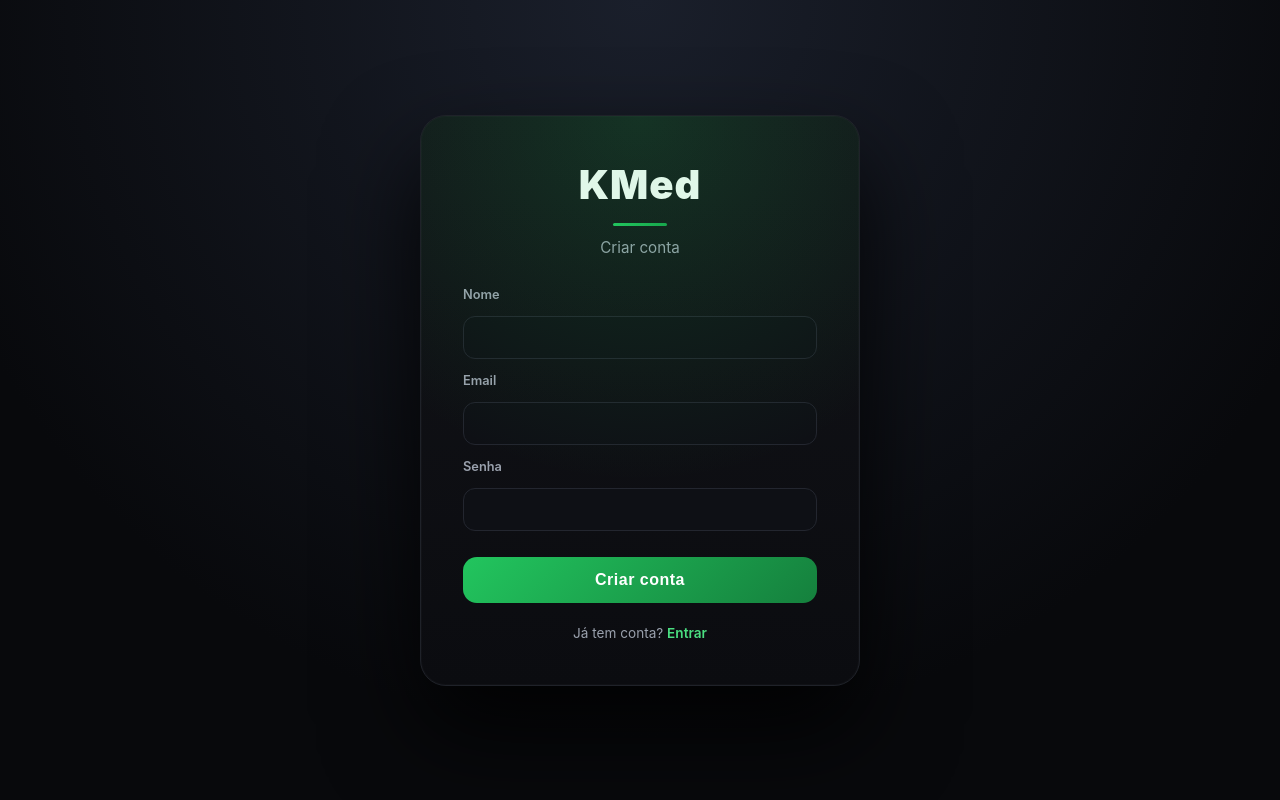
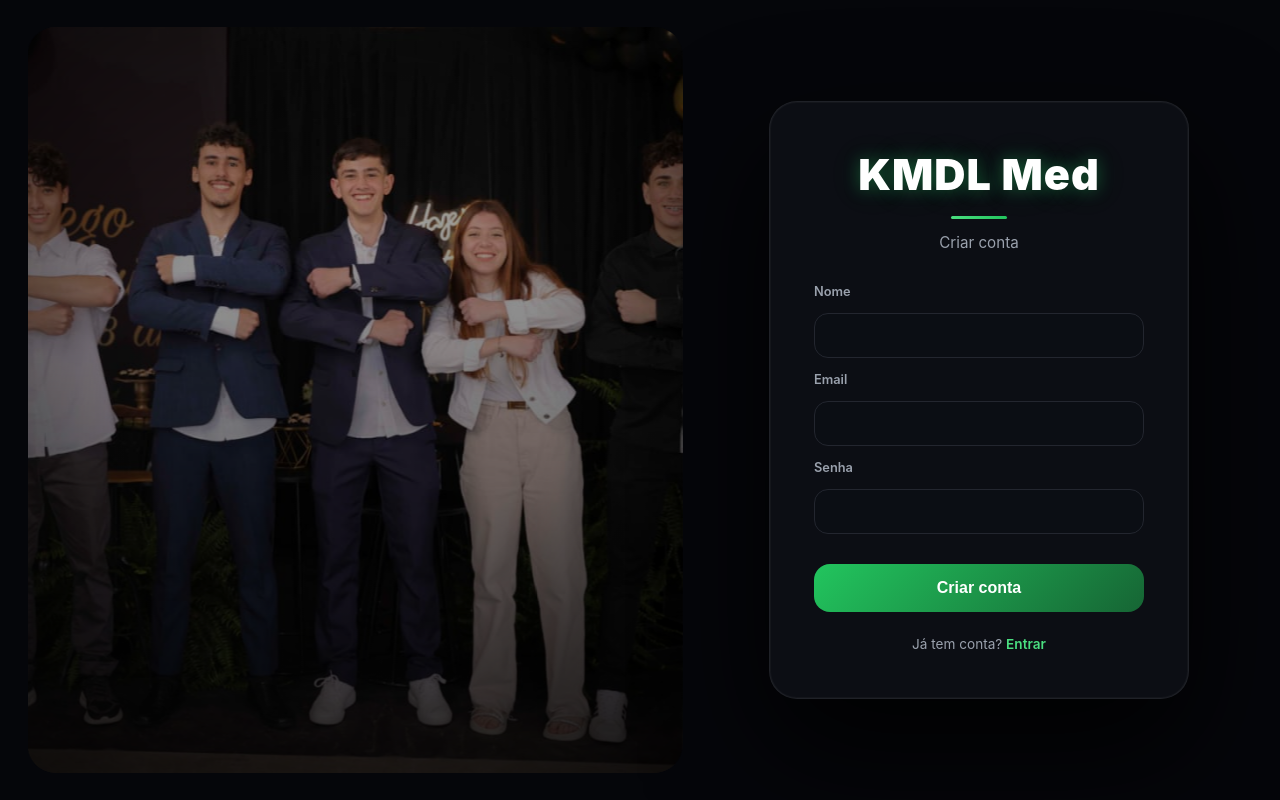
Before and after one commit to Kauesoaresz/KMDL-Med, a Node server app: page /cadastrar in a window 1280 px wide. Run offline with Node 20, Linux system fonts and the light colour scheme; some libraries are stand-ins or nearby versions.

Commit message:
Versão 1.1.8

```diff
--- a/src/public/css/auth/login.css
+++ b/src/public/css/auth/login.css
@@ -1,30 +1,72 @@
-/* ===============================
-   KMed | Login (Thematic & Premium)
-   =============================== */
+/* ======================================================
+   KMDL Med | Login — Premium, Fluido e Impactante
+   ====================================================== */
 
 * {
-  box-sizing: border-box;
   margin: 0;
   padding: 0;
+  box-sizing: border-box;
 }
 
 html, body {
   height: 100%;
-  font-family: "Inter", system-ui, -apple-system, BlinkMacSystemFont, sans-serif;
+  font-family: "Inter", system-ui, sans-serif;
+  background: #05060a;
 }
 
 /* ===============================
-   FUNDO
+   LAYOUT GERAL
    =============================== */
 
-.bg {
+.auth {
   min-height: 100vh;
+  display: flex;
+  padding: 32px;
+  gap: 32px;
+}
+
+/* ===============================
+   IMAGEM (ESQUERDA)
+   =============================== */
+
+.auth__image {
+  flex: 1.2;
+  border-radius: 28px;
+  overflow: hidden;
+
   background:
-    radial-gradient(circle at top, #1b1f2a, #08090c 70%);
+    linear-gradient(
+      180deg,
+      rgba(0,0,0,0.25),
+      rgba(0,0,0,0.75)
+    ),
+    url("/public/img/os-guri-da-medicina.jpg") center / cover no-repeat;
+
+  position: relative;
+  animation: zoomSlow 20s ease-in-out infinite alternate;
+}
+
+/* vinheta elegante */
+.auth__image::after {
+  content: "";
+  position: absolute;
+  inset: 0;
+  background: radial-gradient(
+    circle at center,
+    transparent 40%,
+    rgba(0,0,0,0.6)
+  );
+}
+
+/* ===============================
+   CONTEÚDO (DIREITA)
+   =============================== */
+
+.auth__content {
+  flex: 1;
   display: flex;
   align-items: center;
   justify-content: center;
-  color: #eaeaea;
 }
 
 /* ===============================
@@ -34,32 +76,20 @@ html, body {
 .card {
   width: 100%;
   max-width: 420px;
-  padding: 42px 40px;
+  padding: 46px 44px;
 
-  background: linear-gradient(180deg, #121318, #0b0c10);
-  border-radius: 26px;
+  background: rgba(15, 17, 23, 0.85);
+  backdrop-filter: blur(18px);
 
-  border: 1px solid #1f2229;
+  border-radius: 28px;
+  border: 1px solid rgba(255,255,255,0.08);
+
   box-shadow:
-    0 40px 90px rgba(0,0,0,0.8),
-    inset 0 0 0 1px rgba(255,255,255,0.02);
+    0 50px 120px rgba(0,0,0,0.85),
+    inset 0 0 0 1px rgba(255,255,255,0.03);
 
   text-align: center;
-  position: relative;
-  overflow: hidden;
-}
-
-/* brilho sutil */
-.card::before {
-  content: "";
-  position: absolute;
-  inset: 0;
-  background: radial-gradient(
-    circle at top,
-    rgba(37, 99, 235, 0.15),
-    transparent 60%
-  );
-  pointer-events: none;
+  animation: cardEnter 0.6s ease forwards;
 }
 
 /* ===============================
@@ -67,24 +97,27 @@ html, body {
    =============================== */
 
 .card h1 {
-  font-size: 2.6rem;
+  font-size: 2.7rem;
   font-weight: 900;
+  color: #ffffff;
   letter-spacing: 1px;
-  color: #ffffff;
+  text-shadow:
+    0 0 16px rgba(34,197,94,0.35),
+    0 0 32px rgba(34,197,94,0.15);
 }
 
 .card h1::after {
   content: "";
   display: block;
-  width: 48px;
+  width: 56px;
   height: 3px;
-  margin: 14px auto 0;
+  margin: 16px auto 0;
   border-radius: 999px;
-  background: linear-gradient(90deg, #2563eb, #22c55e);
+  background: linear-gradient(90deg, #22c55e, #16a34a);
 }
 
 .sub {
-  margin-top: 12px;
+  margin-top: 14px;
   font-size: 0.95rem;
   color: #9aa1ad;
 }
@@ -108,7 +141,7 @@ html, body {
    =============================== */
 
 .form {
-  margin-top: 28px;
+  margin-top: 32px;
   display: flex;
   flex-direction: column;
   gap: 14px;
@@ -122,26 +155,24 @@ html, body {
 }
 
 .form input {
-  padding: 12px 14px;
-  border-radius: 12px;
+  padding: 13px 14px;
+  border-radius: 14px;
 
-  background: #0e1015;
+  background: #0b0e14;
   border: 1px solid #23262f;
 
   color: #eaeaea;
   font-size: 0.95rem;
 
-  transition: border-color 0.2s ease, box-shadow 0.2s ease;
-}
-
-.form input::placeholder {
-  color: #6b7280;
+  transition: all 0.2s ease;
 }
 
 .form input:focus {
   outline: none;
-  border-color: #2563eb;
-  box-shadow: 0 0 0 3px rgba(37, 99, 235, 0.25);
+  border-color: #22c55e;
+  box-shadow:
+    0 0 0 3px rgba(34,197,94,0.25),
+    0 0 18px rgba(34,197,94,0.25);
 }
 
 /* ===============================
@@ -149,26 +180,25 @@ html, body {
    =============================== */
 
 .form button {
-  margin-top: 10px;
-  padding: 14px;
+  margin-top: 16px;
+  padding: 15px;
 
-  border-radius: 14px;
+  border-radius: 16px;
   border: none;
 
-  background: linear-gradient(135deg, #2563eb, #1d4ed8);
+  background: linear-gradient(135deg, #22c55e, #15803d);
   color: #ffffff;
 
   font-size: 1rem;
   font-weight: 800;
-  letter-spacing: 0.5px;
+  cursor: pointer;
 
-  cursor: pointer;
   transition: transform 0.15s ease, box-shadow 0.15s ease;
 }
 
 .form button:hover {
   transform: translateY(-2px);
-  box-shadow: 0 18px 40px rgba(37, 99, 235, 0.55);
+  box-shadow: 0 18px 40px rgba(34,197,94,0.55);
 }
 
 /* ===============================
@@ -176,13 +206,14 @@ html, body {
    =============================== */
 
 .link {
-  margin-top: 22px;
+  margin-top: 24px;
   font-size: 0.85rem;
   color: #9aa1ad;
+  text-align: center;
 }
 
 .link a {
-  color: #60a5fa;
+  color: #4ade80;
   font-weight: 600;
   text-decoration: none;
 }
--- a/src/public/css/auth/register.css
+++ b/src/public/css/auth/register.css
@@ -1,206 +1,22 @@
-/* ===============================
-   KMed | Cadastro (Premium & Clean)
-   =============================== */
+/* ======================================================
+   KMDL Med | Register — Premium & Growth
+   ====================================================== */
 
-* {
-  box-sizing: border-box;
-  margin: 0;
-  padding: 0;
+@import url("./login.css");
+
+/* Sobrescritas específicas do cadastro */
+
+.card h1::after {
+  background: linear-gradient(90deg, #4ade80, #22c55e);
 }
 
-html, body {
-  height: 100%;
-  font-family: "Inter", system-ui, -apple-system, BlinkMacSystemFont, sans-serif;
-}
-
-/* ===============================
-   FUNDO
-   =============================== */
-
-.bg {
-  min-height: 100vh;
-  background:
-    radial-gradient(circle at top, #1a1f2b, #08090c 72%);
-  display: flex;
-  align-items: center;
-  justify-content: center;
-  color: #eaeaea;
-}
-
-/* ===============================
-   CARD
-   =============================== */
-
-.card {
-  width: 100%;
-  max-width: 440px;
-  padding: 44px 42px;
-
-  background: linear-gradient(180deg, #121318, #0b0c10);
-  border-radius: 26px;
-
-  border: 1px solid #1f2229;
-  box-shadow:
-    0 45px 95px rgba(0,0,0,0.85),
-    inset 0 0 0 1px rgba(255,255,255,0.02);
-
-  text-align: center;
-  position: relative;
-  overflow: hidden;
-}
-
-/* brilho temático (verde = crescimento) */
-.card::before {
-  content: "";
-  position: absolute;
-  inset: 0;
-  background: radial-gradient(
-    circle at top,
-    rgba(34, 197, 94, 0.18),
-    transparent 60%
-  );
-  pointer-events: none;
-}
-
-/* ===============================
-   TÍTULO
-   =============================== */
-
-.card h1 {
-  font-size: 2.5rem;
-  font-weight: 900;
-  letter-spacing: 1px;
-  color: #ffffff;
-}
-
-.card h1::after {
-  content: "";
-  display: block;
-  width: 54px;
-  height: 3px;
-  margin: 14px auto 0;
-  border-radius: 999px;
-  background: linear-gradient(90deg, #22c55e, #16a34a);
-}
-
-.sub {
-  margin-top: 12px;
-  font-size: 0.95rem;
-  color: #9aa1ad;
-}
-
-/* ===============================
-   ALERTA
-   =============================== */
-
-.alert {
-  margin-top: 20px;
-  padding: 12px 14px;
-  border-radius: 10px;
-  background: rgba(239, 68, 68, 0.15);
-  border: 1px solid #ef4444;
-  color: #f87171;
-  font-size: 0.85rem;
-}
-
-/* ===============================
-   FORMULÁRIO
-   =============================== */
-
-.form {
-  margin-top: 30px;
-  display: flex;
-  flex-direction: column;
-  gap: 14px;
-  text-align: left;
-}
-
-.form label {
-  font-size: 0.8rem;
-  font-weight: 600;
-  color: #9aa1ad;
-}
-
-.form input {
-  padding: 12px 14px;
-  border-radius: 12px;
-
-  background: #0e1015;
-  border: 1px solid #23262f;
-
-  color: #eaeaea;
-  font-size: 0.95rem;
-
-  transition: border-color 0.2s ease, box-shadow 0.2s ease;
-}
-
-.form input::placeholder {
-  color: #6b7280;
+.form button {
+  background: linear-gradient(135deg, #22c55e, #166534);
 }
 
 .form input:focus {
-  outline: none;
-  border-color: #22c55e;
-  box-shadow: 0 0 0 3px rgba(34, 197, 94, 0.25);
+  border-color: #4ade80;
+  box-shadow:
+    0 0 0 3px rgba(74,222,128,0.25),
+    0 0 18px rgba(74,222,128,0.25);
 }
-
-/* ===============================
-   BOTÃO
-   =============================== */
-
-.form button {
-  margin-top: 12px;
-  padding: 14px;
-
-  border-radius: 14px;
-  border: none;
-
-  background: linear-gradient(135deg, #22c55e, #15803d);
-  color: #ffffff;
-
-  font-size: 1rem;
-  font-weight: 800;
-  letter-spacing: 0.5px;
-
-  cursor: pointer;
-  transition: transform 0.15s ease, box-shadow 0.15s ease;
-}
-
-.form button:hover {
-  transform: translateY(-2px);
-  box-shadow: 0 18px 40px rgba(34, 197, 94, 0.55);
-}
-
-/* ===============================
-   LINK
-   =============================== */
-
-.link {
-  margin-top: 22px;
-  font-size: 0.85rem;
-  color: #9aa1ad;
-}
-
-.link a {
-  color: #4ade80;
-  font-weight: 600;
-  text-decoration: none;
-}
-
-.link a:hover {
-  text-decoration: underline;
-}
-
-/* ===============================
-   RESPONSIVO
-   =============================== */
-
-@media (max-width: 480px) {
-  .card {
-    padding: 36px 26px;
-  }
-
-  .card h1 {
-    font-size: 2.2rem;
-  }
-}
--- a/src/views/auth/register.ejs
+++ b/src/views/auth/register.ejs
@@ -2,14 +2,18 @@
 <html lang="pt-br">
 <head>
   <meta charset="UTF-8" />
-  <meta name="viewport" content="width=device-width,initial-scale=1.0" />
-  <title>KMed | Cadastro</title>
+  <meta name="viewport" content="width=device-width, initial-scale=1.0" />
+  <title>KMDL Med | Cadastro</title>
   <link rel="stylesheet" href="/public/css/auth/register.css" />
+</head>
 
-</head>
-<body class="bg">
+<body class="auth">
+
+  <div class="auth__image"></div>
+
+  <div class="auth__content">
     <div class="card">
-    <h1>KMed</h1>
+      <h1>KMDL Med</h1>
       <p class="sub">Criar conta</p>
 
       <% if (erro) { %>
@@ -33,5 +37,7 @@
         Já tem conta? <a href="/login">Entrar</a>
       </p>
     </div>
+  </div>
+
 </body>
 </html>
--- a/src/views/partials/sidebar.ejs
+++ b/src/views/partials/sidebar.ejs
@@ -10,7 +10,7 @@
   >
 </div>
 
-      <div class="sidebar__brandText">KMed</div>
+      <div class="sidebar__brandText">KMDL Med</div>
     </a>
   </div>
 
```
Also changed, not shown: other parts of src/public/css/auth/login.css (+28 -8 lines), src/views/auth/login.ejs (+11 -5 lines), src/public/img/os-guri-da-medicina.jpg (added). Lines whose indentation alone changed are shown as unchanged.
